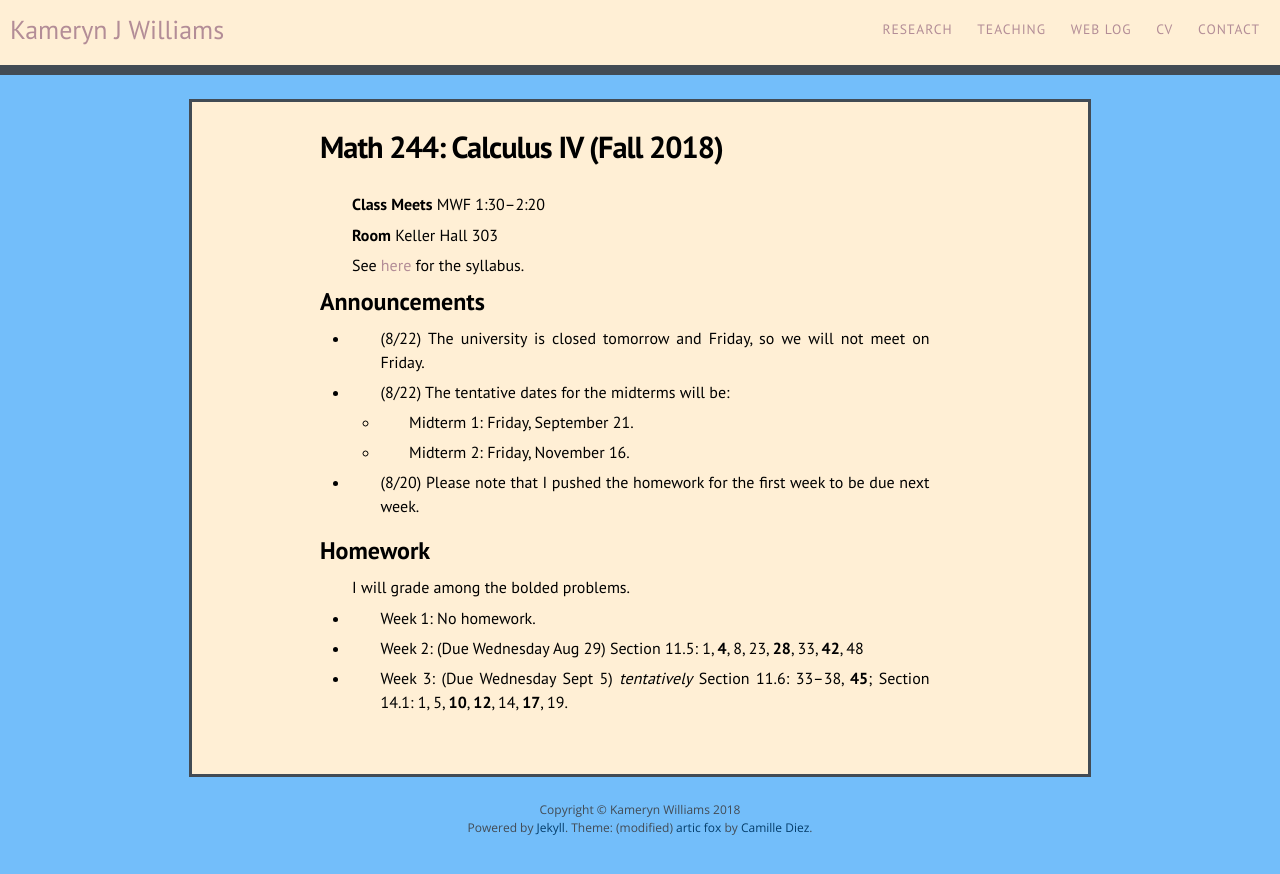
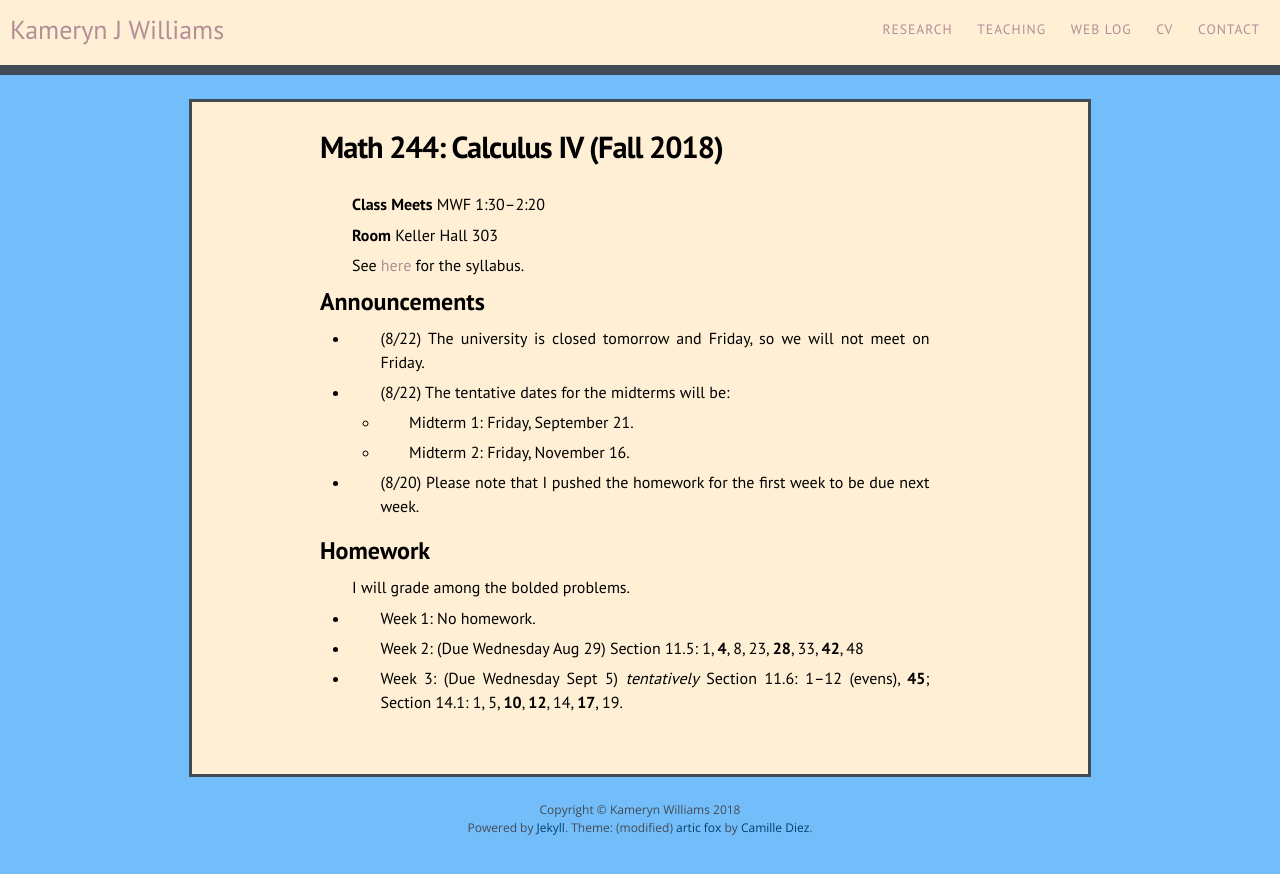
Before and after one commit to kamerynjw/kamerynjw.github.io, a Jekyll site: the page built from teaching/2018/math244.md, in a window 1280 px wide. Shown: the top 874 px of the page. Built offline with Jekyll 4.4.1, drawn with Linux system fonts in a browser that asks for light colours; nearby versions of some CDN libraries.

Commit message:
changed homewok for 244

```diff
--- a/teaching/2018/math244.md
+++ b/teaching/2018/math244.md
@@ -32,4 +32,4 @@ I will grade among the bolded problems.
 
 * Week 2: (Due Wednesday Aug 29) Section 11.5: 1, **4**, 8, 23, **28**, 33, **42**, 48
 
-* Week 3: (Due Wednesday Sept 5) *tentatively* Section 11.6: 33–38, **45**; Section 14.1: 1, 5, **10**, **12**, 14, **17**, 19.
+* Week 3: (Due Wednesday Sept 5) *tentatively* Section 11.6: 1–12 (evens), **45**; Section 14.1: 1, 5, **10**, **12**, 14, **17**, 19.
```
